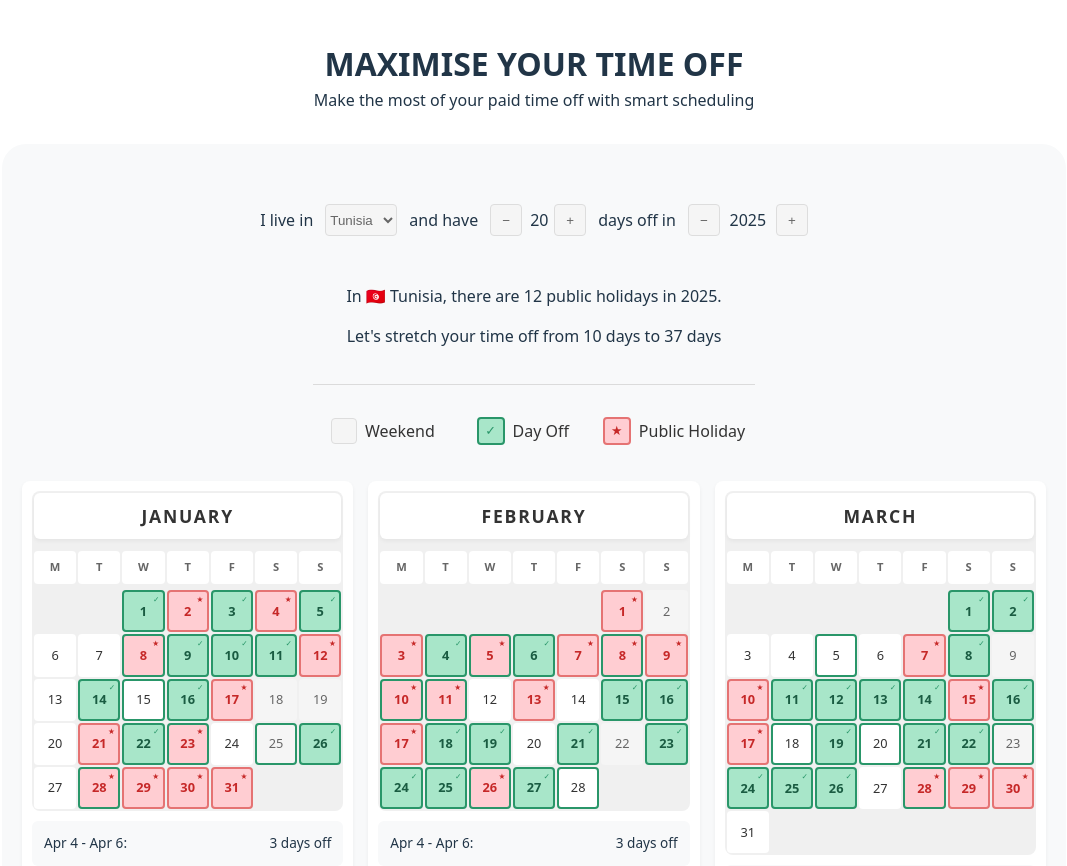
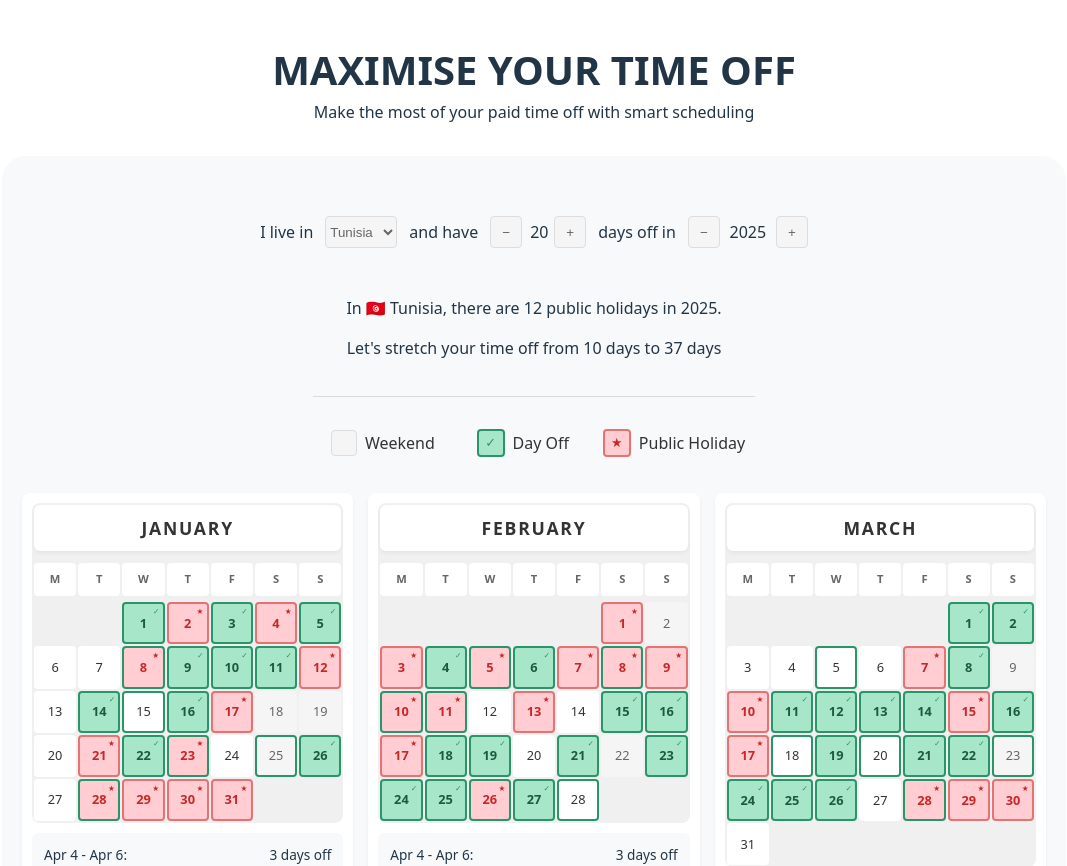
Before and after one commit to rabiibouhestine/max-days-off, a React (Vite) app: page / in a window 1280 px wide. Shown: the top 866 px of the page, without its empty margins (106-1173 px from the left). Built offline with nearby package versions, Linux system fonts and the light colour scheme.

Commit message:
edit h1 font size

```diff
--- a/src/App.module.css
+++ b/src/App.module.css
@@ -9,6 +9,7 @@
 .app h1 {
   text-transform: uppercase;
   margin: 0px;
+  font-size: clamp(24px, 5vw, 40px);
 }
 
 .app p {
```
